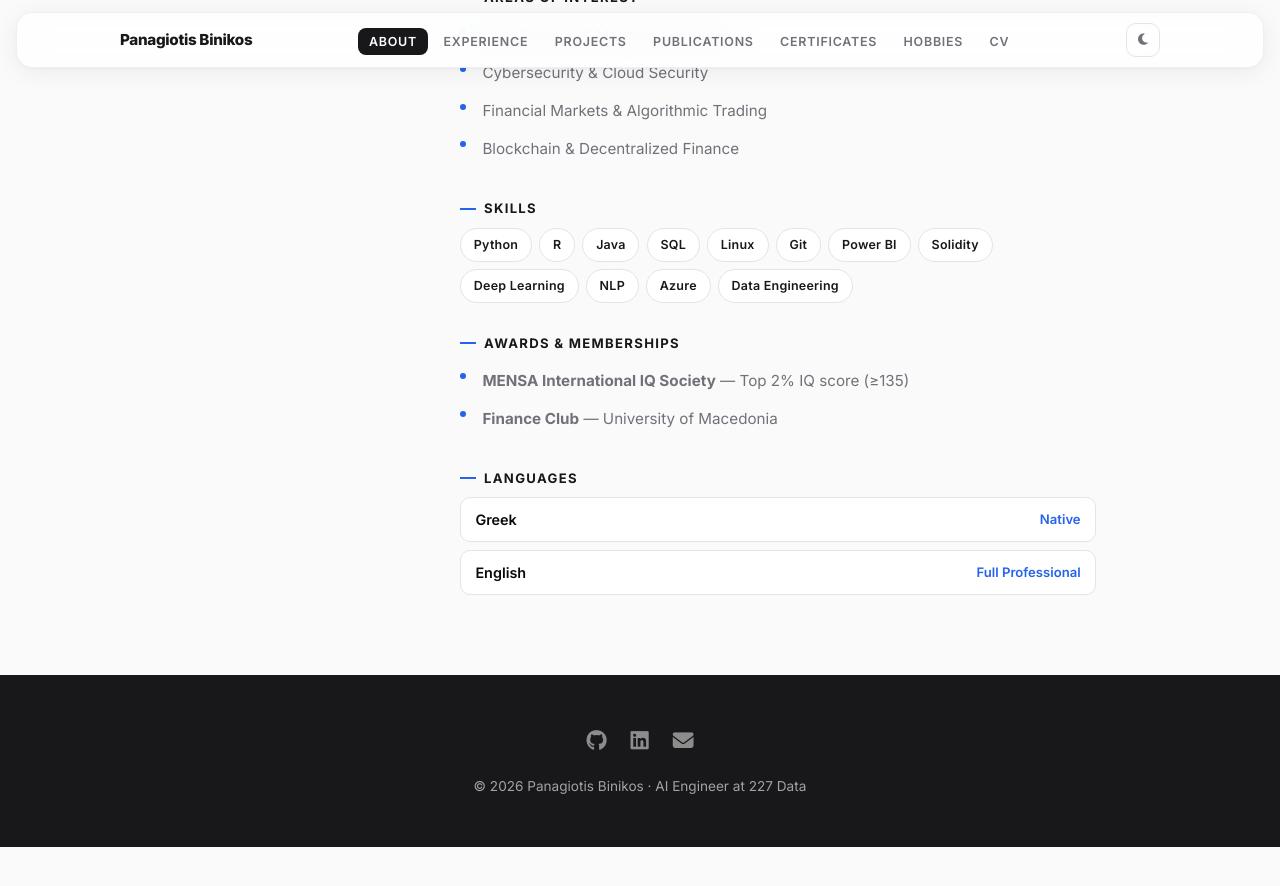
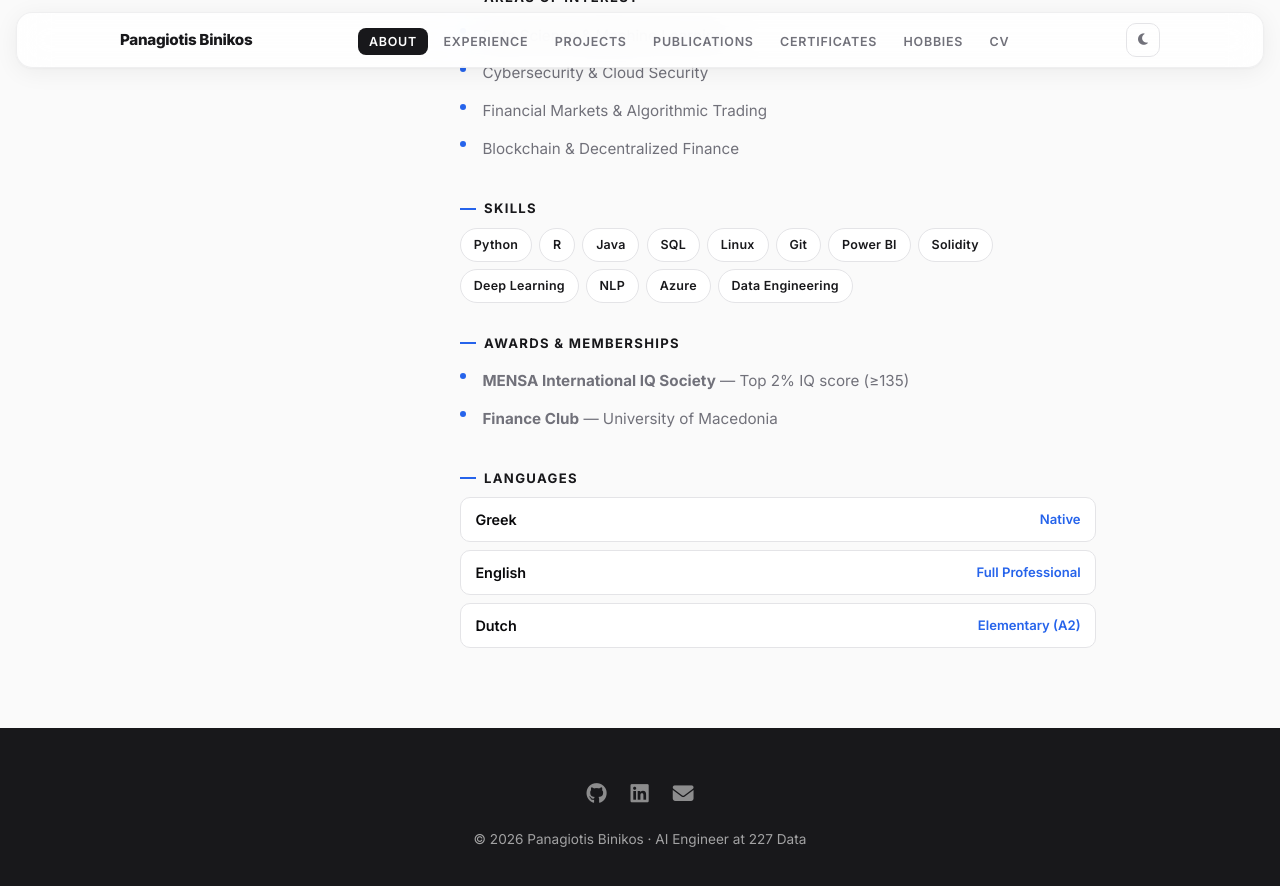
Before and after one commit to PanosBin/PanosBin.github.io, a Jekyll site: the page built from index.md, in a window 1280 px wide and 900 px high, scrolled down 732 px. Shown: the top 886 px of the window. Built offline with Jekyll 4.4.1, drawn with Linux system fonts in a browser that asks for light colours; before the commit the page ends 1579 px from its top, so only the background shows below that.

Commit message:
Add Dutch (A2) to languages

```diff
--- a/index.md
+++ b/index.md
@@ -107,6 +107,10 @@ permalink: /
         <span class="lang-name">English</span>
         <span class="lang-level">Full Professional</span>
       </div>
+      <div class="lang-item">
+        <span class="lang-name">Dutch</span>
+        <span class="lang-level">Elementary (A2)</span>
+      </div>
     </div>
 
   </div>
```
